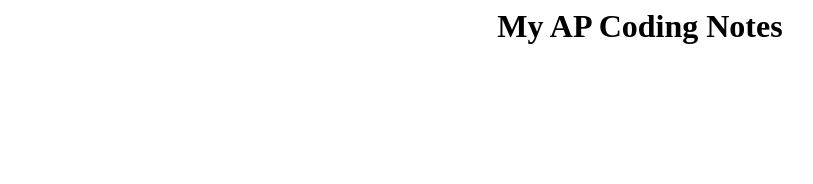
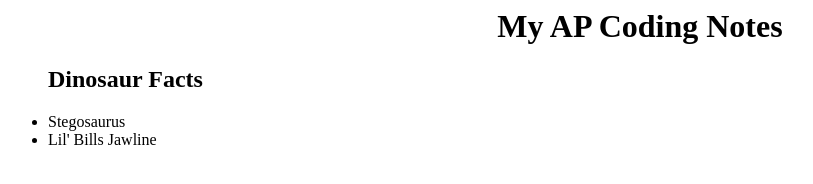
Before and after one commit to Thundershade8/myWebsite2, a plain HTML site: page index.html in a window 1280 px wide. Shown: the whole page, without its empty margins (0-813 px from the left). Drawn offline with Linux system fonts and the light colour scheme.

Commit message:
added some notes

```diff
--- a/index.html
+++ b/index.html
@@ -4,7 +4,18 @@
 </head>
 <body>
     <h1><center>My AP Coding Notes</center></h1>
-</body>
+  <ul>
+    <h2>
+      Dinosaur Facts
+    </h2>
+  <li>
+    Stegosaurus
+    </li>
+    <li>
+    Lil' Bills Jawline
+    </li>
+  </ul>
+  </body>
 
 
 
```
